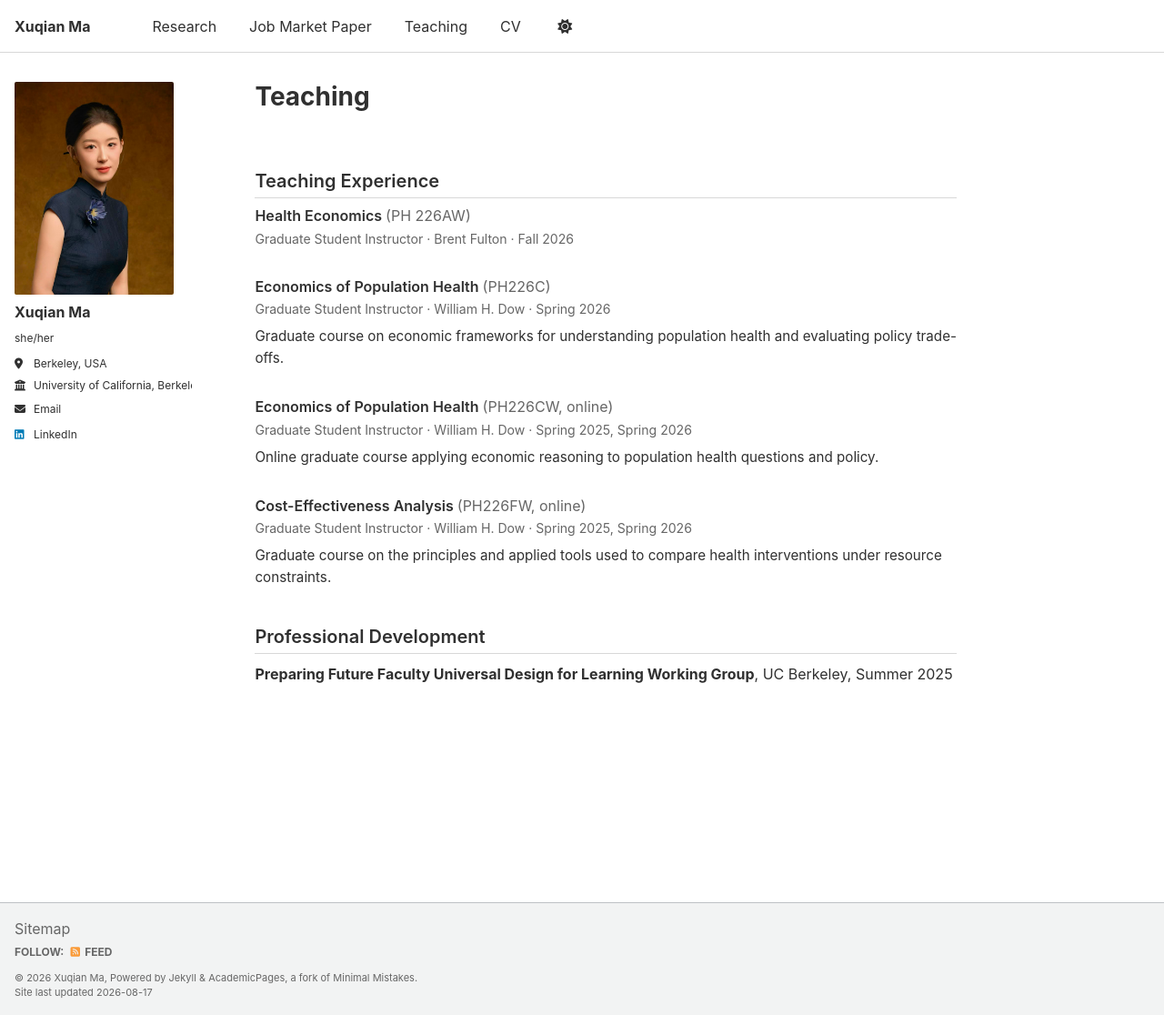
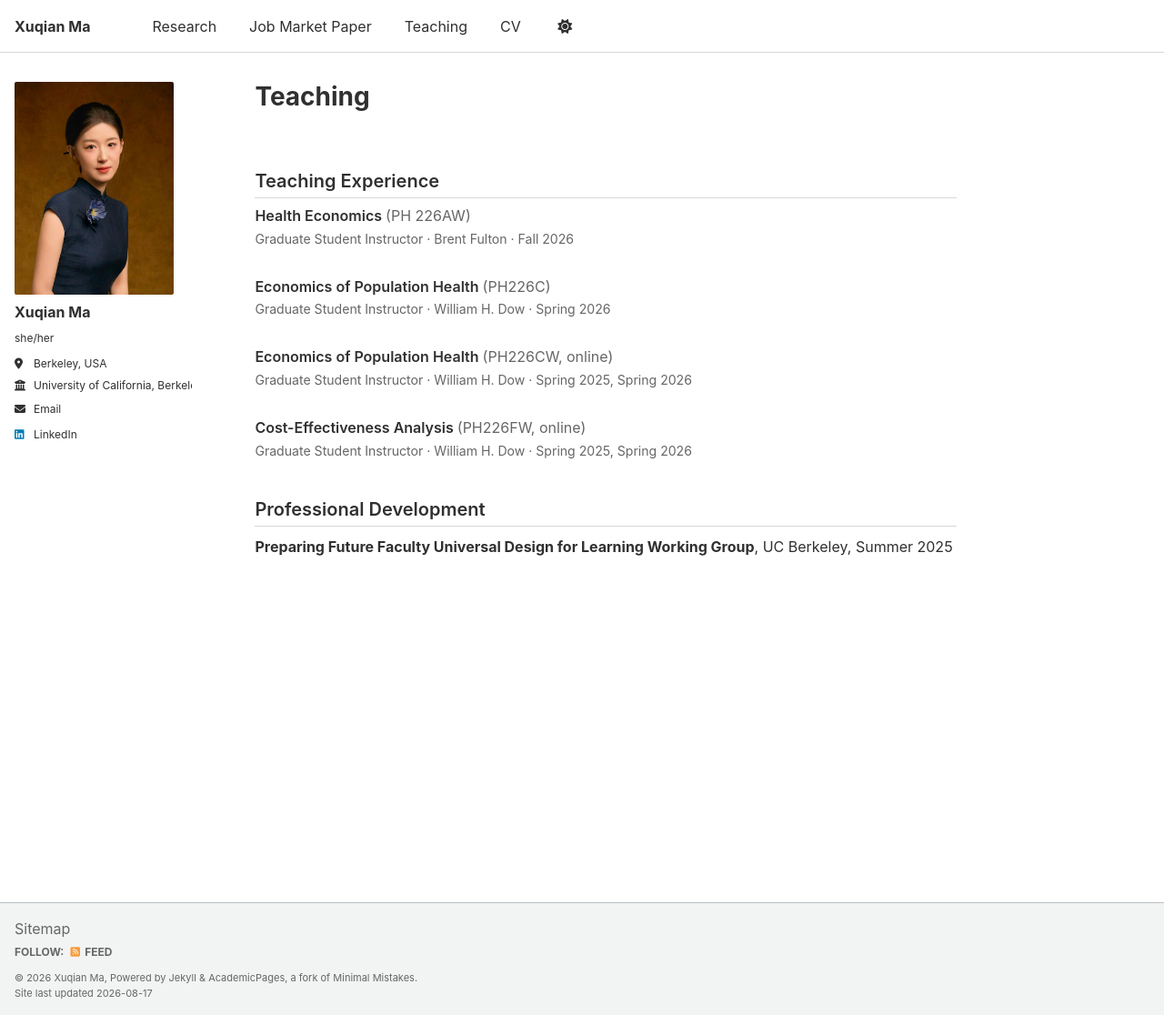
Before and after one commit to xuqianma0718/xuqianma0718.github.io, a Jekyll site: the page built from _pages/teaching.md, in a window 1280 px wide and 1116 px high. Shown: the whole window at 91% size. Built offline with Jekyll 4.4.1, drawn with Linux system fonts in a browser that asks for light colours; a script that is not in the unit is left out.

Commit message:
Simplify teaching course entries

```diff
--- a/_pages/teaching.md
+++ b/_pages/teaching.md
@@ -17,19 +17,16 @@ redirect_from:
 <div class="teaching-entry">
   <h3>Economics of Population Health <span>(PH226C)</span></h3>
   <p class="teaching-entry__meta">Graduate Student Instructor · William H. Dow · Spring 2026</p>
-  <p>Graduate course on economic frameworks for understanding population health and evaluating policy trade-offs.</p>
 </div>
 
 <div class="teaching-entry">
   <h3>Economics of Population Health <span>(PH226CW, online)</span></h3>
   <p class="teaching-entry__meta">Graduate Student Instructor · William H. Dow · Spring 2025, Spring 2026</p>
-  <p>Online graduate course applying economic reasoning to population health questions and policy.</p>
 </div>
 
 <div class="teaching-entry">
   <h3>Cost-Effectiveness Analysis <span>(PH226FW, online)</span></h3>
   <p class="teaching-entry__meta">Graduate Student Instructor · William H. Dow · Spring 2025, Spring 2026</p>
-  <p>Graduate course on the principles and applied tools used to compare health interventions under resource constraints.</p>
 </div>
 
 ## Professional Development
```
